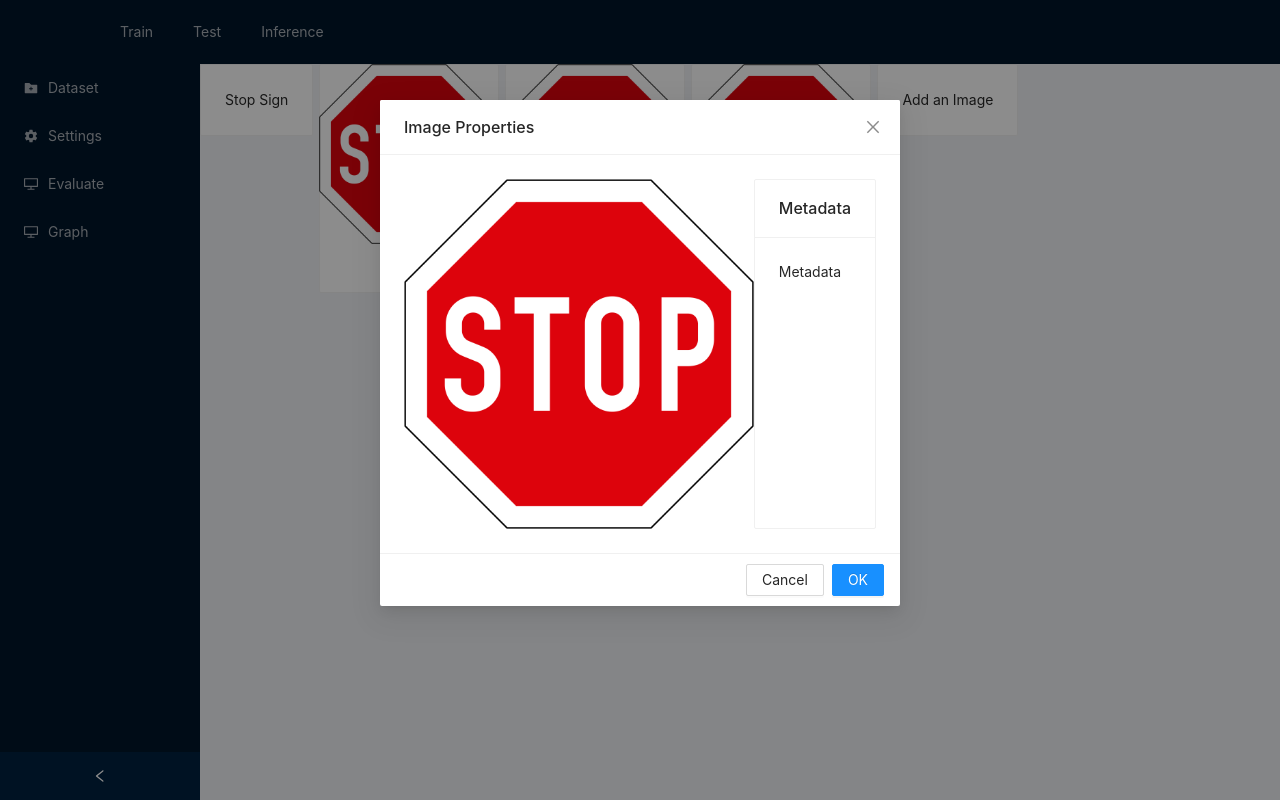
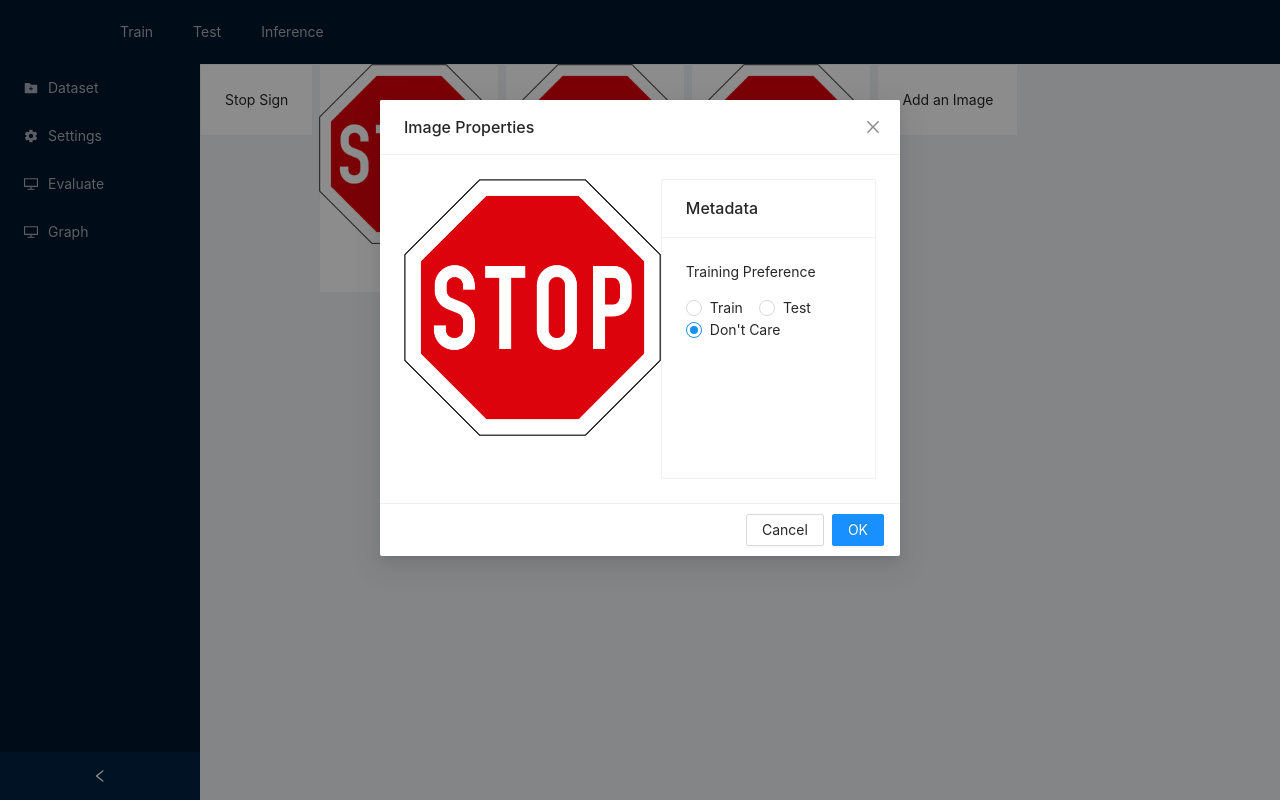
Before and after one commit to NikPrav/InterIIT_Bosch, a React (Create React App) app in the folder web/: page /editor in a window 1280 px wide. Both pictures are taken after a click on the element 409 px from the left and 178 px from the top of the page. Built offline with nearby package versions, Linux system fonts and the light colour scheme.

Commit message:
[WIP] added radio buttons to image card display

```diff
--- a/web/src/Components/PopupImage/PopupImage.js
+++ b/web/src/Components/PopupImage/PopupImage.js
@@ -1,14 +1,21 @@
 import React, {useState} from "react";
-import {Card, Modal, Button, Image} from "antd";
+import {Card, Modal, Button, Image, Radio} from "antd";
 import img from "./stop.png";
 
 function PopupImage(props) {
   const source = props.source;
   const {Meta} = Card;
   const [isModalVisible, setisModalVisible] = useState(false);
+  const [ImageType, setImageType] = useState('dc')
   const showModal = () => {
     setisModalVisible(true);
   };
+
+  const handleTypeofImage = e => {
+    // setImageType(ImageType)
+    console.log('radio checked', e.target.value);
+    setImageType(e.target.value);
+  }
 
   const handleOk = () => {
     setisModalVisible(false);
@@ -32,9 +39,14 @@ function PopupImage(props) {
         onCancel={handleCancel}
       >
         <div style={{display: "flex", flexDir: "row"}}>
-          <Image style={{maxHeight: 600}} src={img} />
-          <Card title="Metadata" height={600}>
-            <p>Metadata</p>
+          <Image style={{maxHeight: 600 }} src={img} />
+          <Card title="Metadata" style = {{height:300,width:500}}>
+            <p>Training Preference</p>
+            <Radio.Group onChange={handleTypeofImage} value={ImageType}>
+              <Radio value={'train'}>Train</Radio>
+              <Radio value={'test'}>Test</Radio>
+              <Radio value={'dc'}>Don't Care</Radio>
+            </Radio.Group>
           </Card>
         </div>
       </Modal>
```
